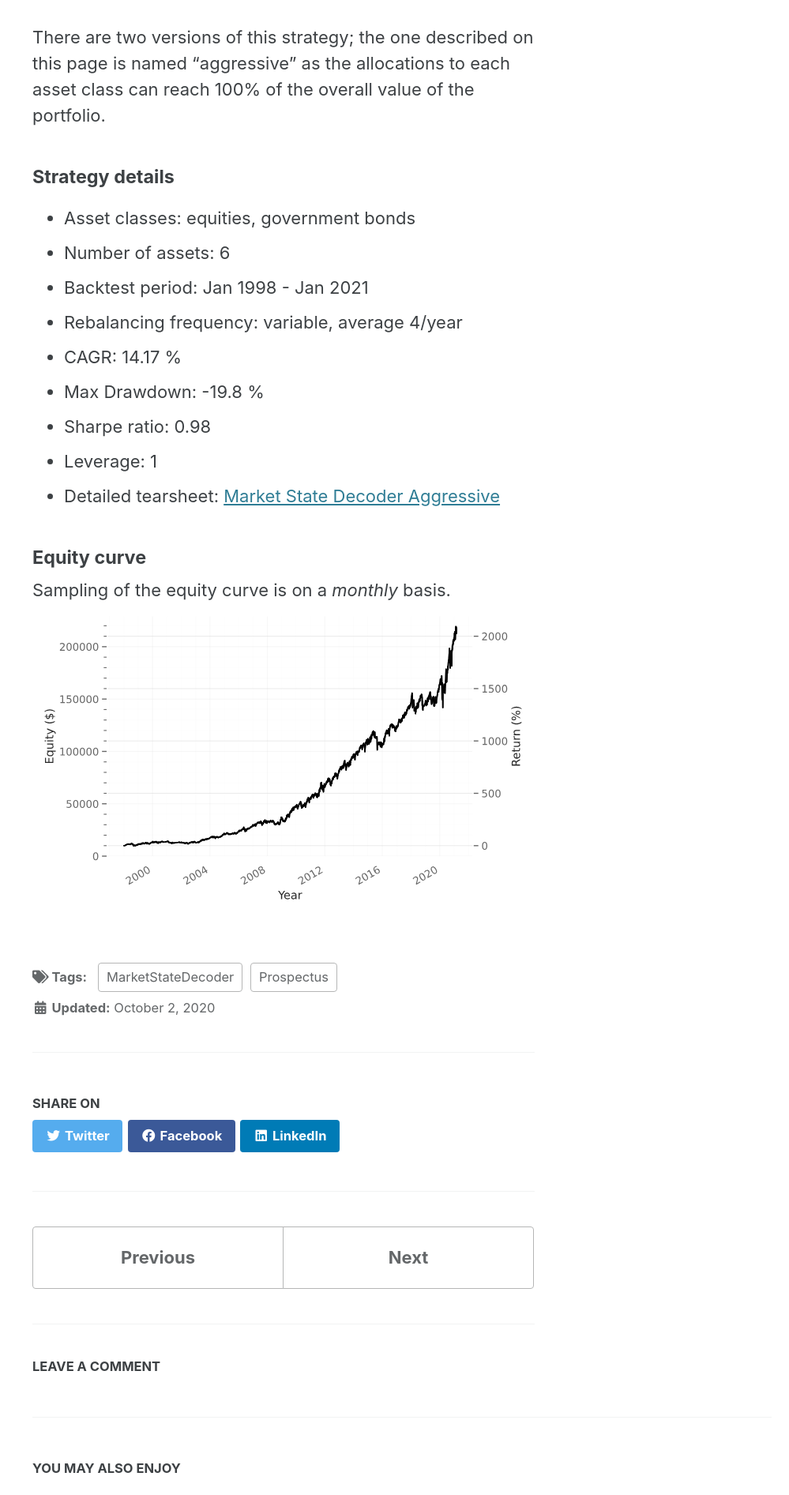
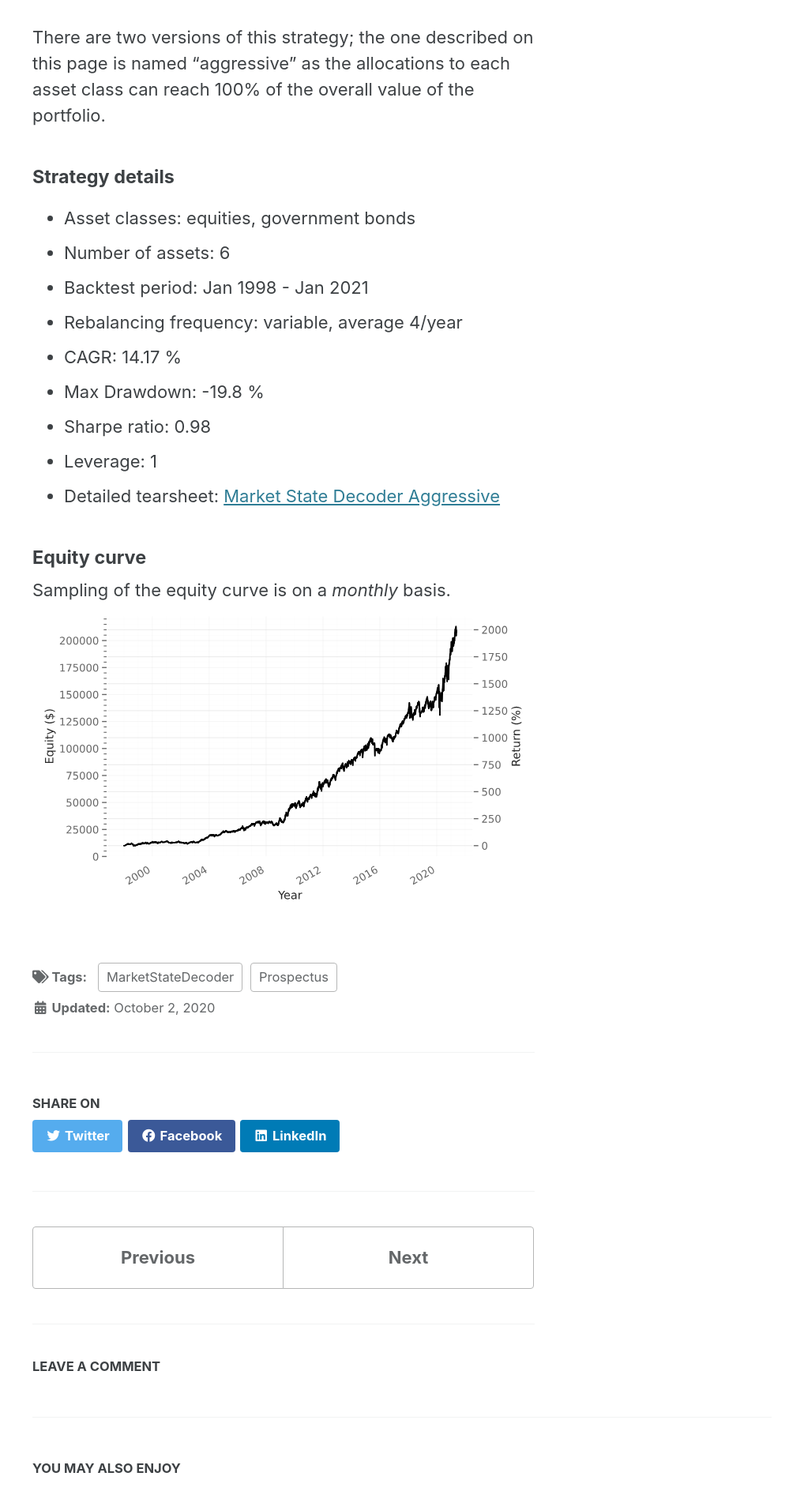
Before and after one commit to IthacaResearch/ithacaresearch.github.io, a Jekyll site: the page built from _posts/2020-10-02-Market-State-Decoder-Aggressive.md, in a window 1280 px wide. Shown: the part 843-2736 px from the top of the page at 79% size, without its empty margins (281-1280 px from the left). Built offline with Jekyll 4.4.1, drawn with Linux system fonts in a browser that asks for light colours; cached includes are drawn as plain includes; comment, search, counter and statistics services are not loaded.

Commit message:
Update 2020-10-02-Market-State-Decoder-Aggressive.md

```diff
--- a/_posts/2020-10-02-Market-State-Decoder-Aggressive.md
+++ b/_posts/2020-10-02-Market-State-Decoder-Aggressive.md
@@ -24,8 +24,8 @@
 * Max Drawdown: -19.8 %
 * Sharpe ratio: 0.98
 * Leverage: 1
-* Detailed tearsheet: [Market State Decoder Aggressive](/tearsheets/market_state_decoder_aggressive.html)
+* Detailed tearsheet: [Market State Decoder Aggressive](/tearsheets/MarketStateDecoderAggressive.html)
 
 #### Equity curve
 Sampling of the equity curve is on a _monthly_ basis.
-![Market State Decoder](/images/market_state_decoder_aggressive.svg)
+![Market State Decoder](/images/MarketStateDecoderAggressive.svg)
```
